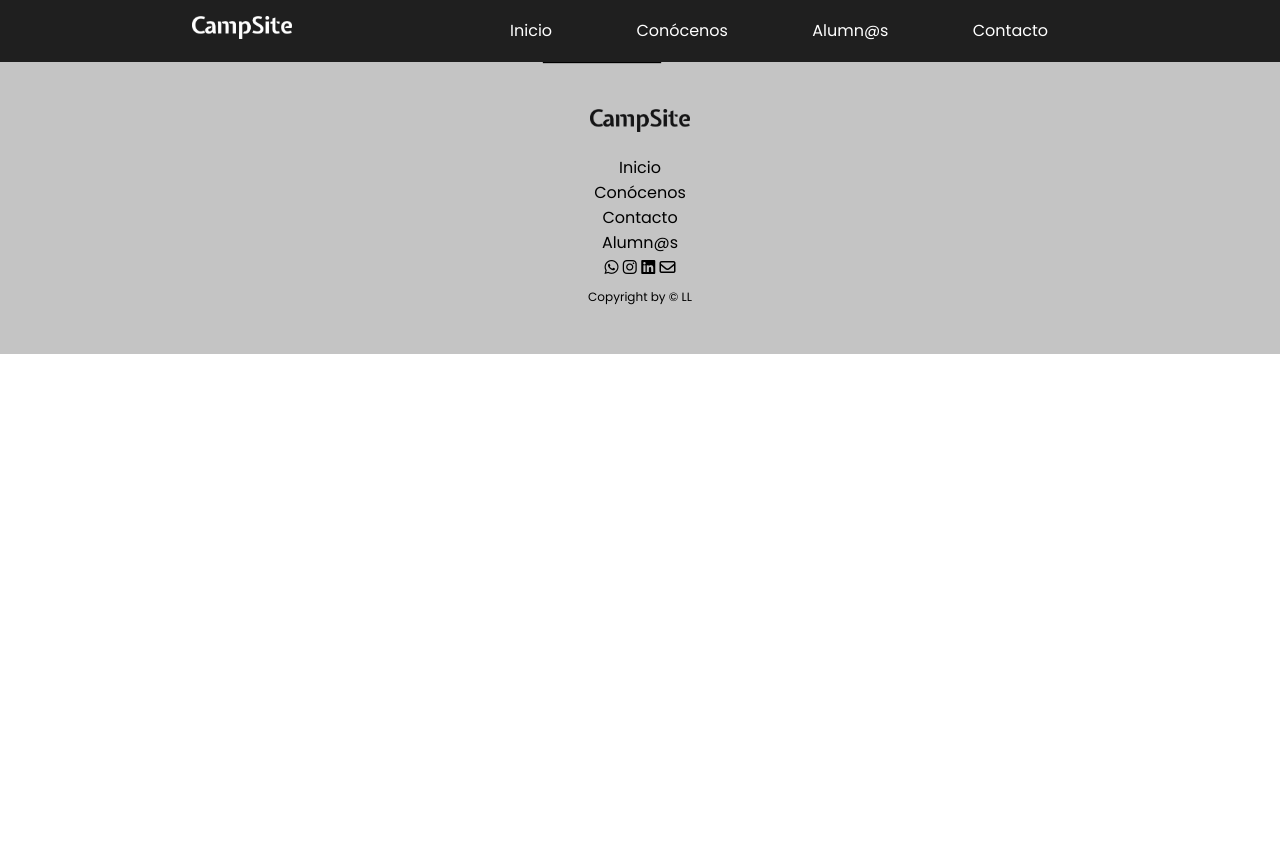
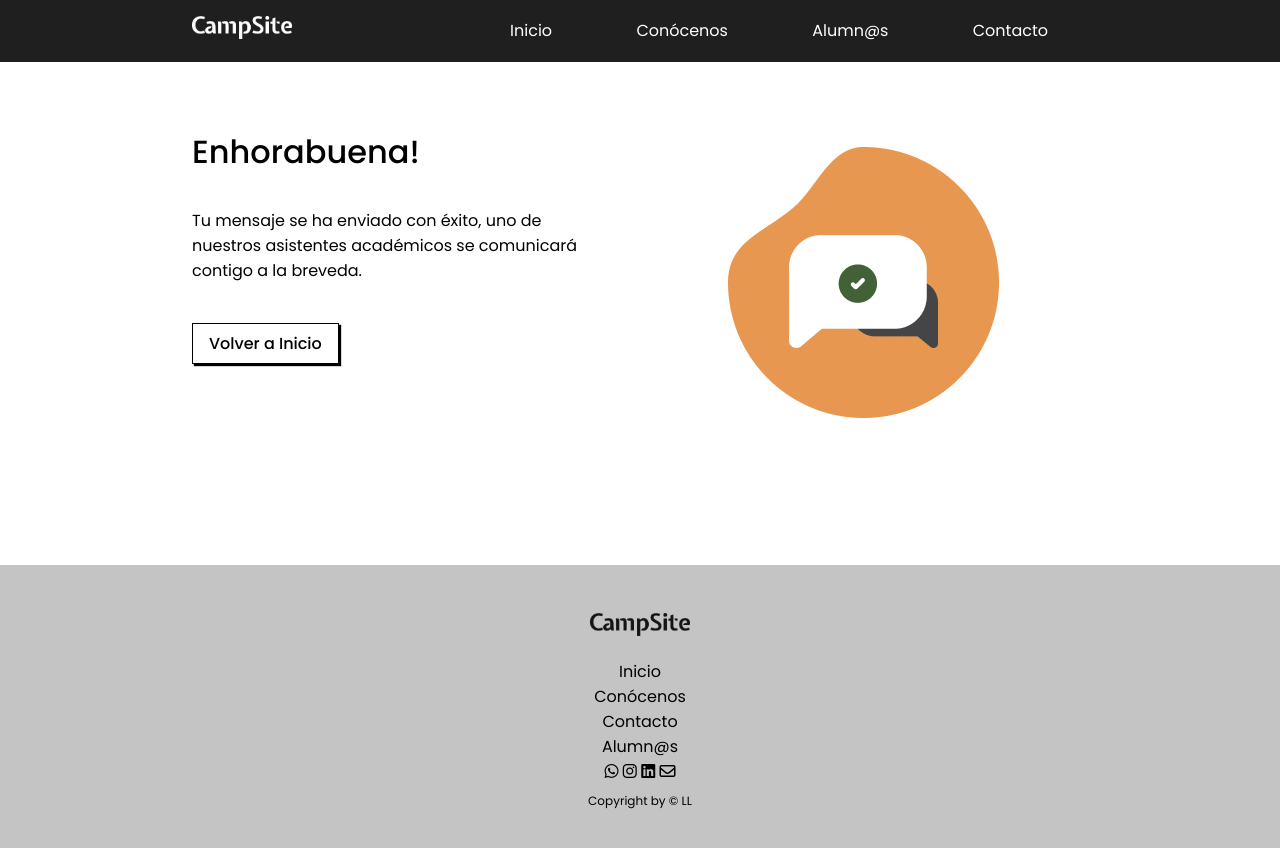
Before and after one commit to lorejls/Proyecto-1-Campsite, a website: page mensaje.html in a window 1280 px wide. Before the commit the page ends 800 px from the top, so only its background shows below. Drawn offline with Linux system fonts and the light colour scheme.

Commit message:
actualización

```diff
--- a/mensaje.html
+++ b/mensaje.html
@@ -34,11 +34,18 @@
     </header>
 
     <main>
-        <div class="mensaje">
-            <div class="empty-state"></div>
-            <p class="empty-state">Tu mensaje ha sido enviado con éxito, uno de nuestros asistentes académicos se pondrá en contacto contigo a la brevedad.</p>
+        <section class="section1 white">
+            <div class="banner-container">
+            <div class="parrafo contacto-parrafo">
+                <!-- <h1 class="title">Campsite Academy</h1> -->
+                <p class="p-1 black">Enhorabuena!</p>
+                <p class="p-2 black">Tu mensaje se ha enviado con éxito, uno de nuestros asistentes académicos se comunicará contigo a la breveda.</p>
+                <a href="/formulario.html" class="form cancel">Volver a Inicio</a>
+            </div>
+            <div class="banner contacto-m">
+            </div>
         </div>
-        <a href="./index.html" class="form cancel">Volver a Inicio</a>
+        </section>
     </main>
 
     <footer class="footer">
--- a/styles-2.css
+++ b/styles-2.css
@@ -14,7 +14,7 @@ header {
     justify-content: center;
     background-color: rgb(31, 31, 31);
     position: fixed;
-    /* z-index: 5; */
+    z-index: 5;
 }
 .header-container {
     width: 70%;
@@ -442,9 +442,15 @@ ol{
 .cancel{
     margin-right: 5rem;
     background-color: white;
+    font-size: 16px;
 }
 .send{
     margin-left: 5rem;
+    font-size: 16px;
+}
+.send:hover,
+.cancel:hover{
+    font-size: 16px;
 }
 .input,
 .text-area{
@@ -466,8 +472,19 @@ ol{
     font-weight: 500;
     font-size: 14px;
 }
+.margin-form{
+    margin-top: 9rem;
+    color: black;
+    text-align: center;
+}
 /* fin formulario */
 
 /* inicio mensaje de éxito */
-
+.white{
+    background-color: white;
+}
+.contacto-m{
+    background-image: url(./img/exito-img.png);
+    background-size: cover;
+}
 /* fin mensaje de éxito */
```
Also changed, not shown: formulario.html (+1 -1 lines), img/exito-img.png (added).
